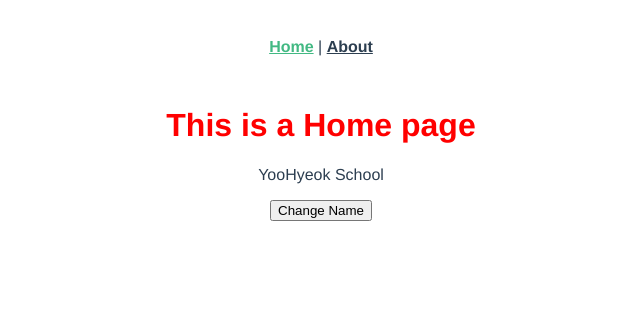
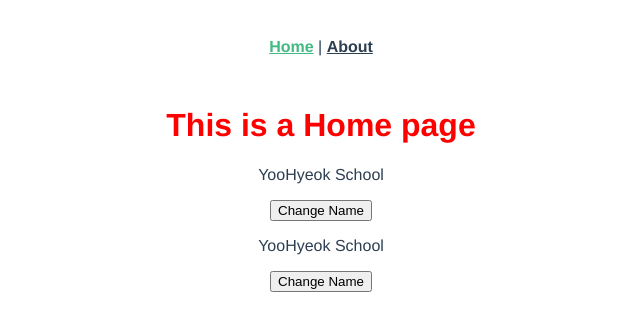
Before and after one commit to YooHyeok/vue2-beginner-basic-cli, a Vue app: page / in a window 1280 px wide. Shown: the top 330 px of the page, without its empty margins (319-959 px from the left). Built offline with nearby package versions, Linux system fonts and the light colour scheme.

Commit message:
feat: `HomeView.vue` - YooHyeokSchool 컴포넌트 참조 및 선언(케밥-표기법)

```diff
--- a/src/views/HomeView.vue
+++ b/src/views/HomeView.vue
@@ -3,10 +3,13 @@
     <h1>This is a Home page</h1>
     <p>{{ name }}</p>
     <button @click="updateName">Change Name</button>
+    <yoo-hyeok-school/>
   </div>
 </template>
 <script>
+import YooHyeokSchool from '@/components/YooHyeokSchool.vue'
 export default {
+  components: { YooHyeokSchool },
   data() {
     return {
       name: 'YooHyeok School'
```
